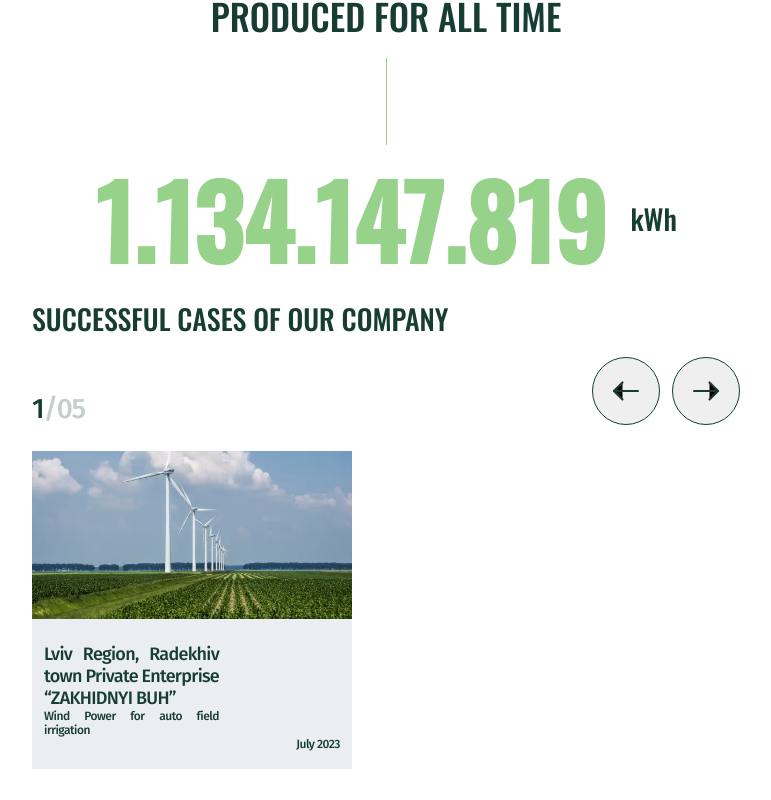
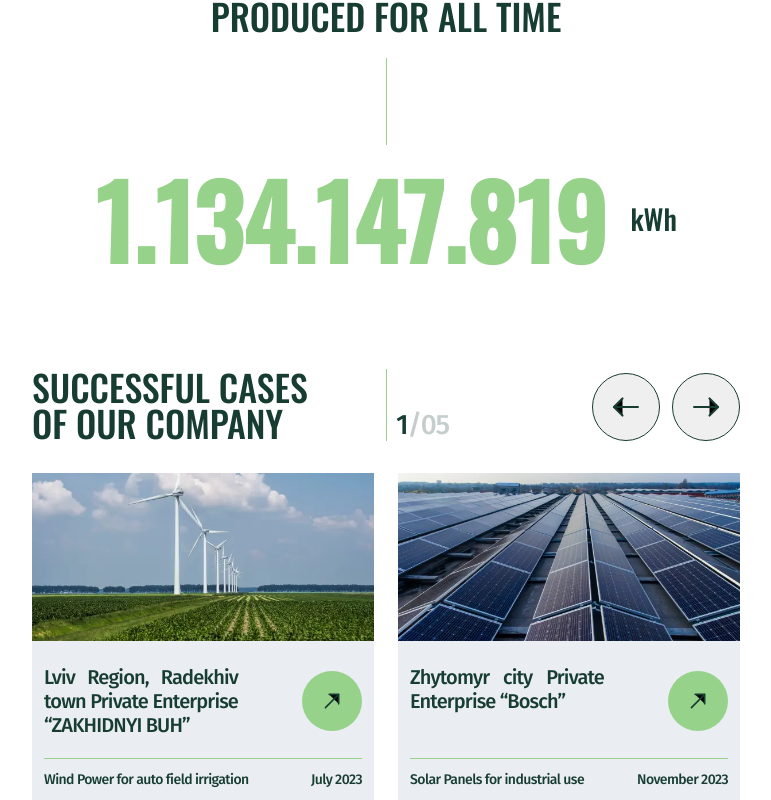
Before and after one commit to BohdanKushnerov/vite-ecosolution, a React (Vite) app: page / in a window 1280 px wide. Shown: the part 1549-2349 px from the top of the page, without its empty margins (254-1025 px from the left). Before the commit the page ends 2318 px from the top, so only its background shows below. Built offline with nearby package versions, Linux system fonts and the light colour scheme.

Commit message:
copmleted section cases, add custom hook for slider (useResizeWindow)

```diff
--- a/src/components/CasesSection/Cases/Cases.styled.tsx
+++ b/src/components/CasesSection/Cases/Cases.styled.tsx
@@ -1,8 +1,24 @@
 import styled from "styled-components";
 
-export const CasesTitle = styled.h2`
+export const TitleCounterAndButtonWrap = styled.div`
   margin-top: 36px;
   margin-bottom: 24px;
+
+  @media (min-width: 768px) {
+    display: grid;
+    grid-template-columns: 1fr 1fr;
+    grid-template-rows: 1fr;
+    margin-top: 100px;
+    margin-bottom: 32px;
+  }
+
+  @media (min-width: 1440px) {
+    margin-top: 120px;
+    margin-bottom: 120px;
+  }
+`;
+export const CasesTitle = styled.h2`
+  width: 264px;
 
   color: #173d33;
   font-family: "Oswald";
@@ -11,13 +27,45 @@ export const CasesTitle = styled.h2`
   font-weight: 400;
   line-height: 28px; /* 100% */
   text-transform: uppercase;
+
+  @media (max-width: 767px) {
+    margin-bottom: 24px;
+  }
+
+  @media (min-width: 768px) {
+    /* width: 272px; */
+    width: 276px;
+    /* margin-bottom: 32px; */
+
+    font-size: 36px;
+    line-height: 36px; /* 100% */
+  }
+
+  @media (min-width: 1440px) {
+    width: 398px;
+
+    font-size: 48px;
+    line-height: 48px; /* 100% */
+  }
 `;
 
 export const SliderCounterAndButtonWrap = styled.div`
   display: flex;
   justify-content: space-between;
   align-items: end;
-  margin-bottom: 26px;
+  /* margin-bottom: 26px; */
+
+  @media (min-width: 768px) {
+    padding-left: 9px;
+
+    border-left: 1px solid #97d28b;
+  }
+
+  @media (min-width: 1440px) {
+    padding-left: 161px;
+
+    /* border-left: 1px solid #97d28b; */
+  }
 `;
 
 export const SliderCounter = styled.p`
@@ -46,11 +94,21 @@ export const SliderButtonLeft = styled.button`
   align-items: flex-start;
   gap: 10px;
   rotate: 180deg;
+  cursor: pointer;
 
   border-radius: 100px;
   border: 1px solid #173d33;
+
   svg {
     stroke: #173d33;
+  }
+
+  &:hover {
+    border-color: #97d28b;
+
+    svg {
+      stroke: #97d28b;
+    }
   }
 `;
 
@@ -59,11 +117,21 @@ export const SliderButtonRigth = styled.button`
   padding: 15px;
   align-items: flex-start;
   gap: 10px;
+  cursor: pointer;
 
   border-radius: 100px;
   border: 1px solid #173d33;
+
   svg {
     stroke: #173d33;
+  }
+
+  &:hover {
+    border-color: #97d28b;
+
+    svg {
+      stroke: #97d28b;
+    }
   }
 `;
 
@@ -72,16 +140,43 @@ export const SwiperWrap = styled.div`
   height: 318px;
   flex-shrink: 0;
 
-  background: #eaedf1;
+  @media (min-width: 768px) {
+    width: 100%;
+    height: 322px;
+  }
 `;
 
 export const Image = styled.img`
   width: 320px;
   height: 168px;
+
+  @media (min-width: 768px) {
+    width: 342px;
+  }
+
+  @media (min-width: 1440px) {
+    width: 596px;
+    height: 296px;
+  }
 `;
 
 export const SlideTextContentWrap = styled.div`
   padding: 24px 12px 12px;
+
+  background: #eaedf1;
+
+  @media (min-width: 1440px) {
+    padding: 48px 36px;
+  }
+`;
+
+export const SlideTitleIconWrap = styled.div`
+  display: flex;
+  justify-content: space-between;
+  align-items: center;
+  padding-bottom: 21px;
+
+  border-bottom: 1px solid #97d28b;
 `;
 
 export const SlideTitle = styled.h4`
@@ -94,11 +189,54 @@ export const SlideTitle = styled.h4`
   font-weight: 400;
   line-height: normal;
   letter-spacing: -0.72px;
+
+  @media (min-width: 768px) {
+    width: 194px;
+    height: 72px;
+
+    font-size: 20px;
+    /* letter-spacing: -0.75px; */
+    letter-spacing: -0.85px;
+  }
+
+  @media (min-width: 1440px) {
+    width: 357px;
+
+    font-size: 24px;
+    letter-spacing: -0.96px;
+  }
+`;
+
+export const IconSlideWrap = styled.a`
+  display: inline-flex;
+  padding: 16px;
+  align-items: flex-start;
+  gap: 10px;
+
+  border-radius: 100px;
+  background: #97d28b;
+  cursor: pointer;
+
+  svg use {
+    stroke: #173d33;
+  }
+
+  &:hover {
+    background: #173d33;
+
+    svg use {
+      stroke: #97d28b;
+    }
+  }
+`;
+
+export const SlideDescDateWrap = styled.div`
+  display: flex;
+  justify-content: space-between;
+  padding-top: 12px;
 `;
 
 export const SlideDescription = styled.p`
-  width: 175px;
-
   color: #173d33;
   text-align: justify;
   font-size: 12px;
@@ -106,6 +244,16 @@ export const SlideDescription = styled.p`
   font-weight: 400;
   line-height: normal;
   letter-spacing: -0.48px;
+
+  @media (min-width: 768px) {
+    font-size: 14px;
+    letter-spacing: -0.56px;
+  }
+
+  @media (min-width: 1440px) {
+    font-size: 16px;
+    letter-spacing: -0.64px;
+  }
 `;
 
 export const SlideDate = styled.p`
@@ -116,4 +264,14 @@ export const SlideDate = styled.p`
   font-weight: 400;
   line-height: normal;
   letter-spacing: -0.48px;
+
+  @media (min-width: 768px) {
+    font-size: 14px;
+    letter-spacing: -0.56px;
+  }
+
+  @media (min-width: 1440px) {
+    font-size: 16px;
+    letter-spacing: -0.64px;
+  }
 `;
--- a/src/components/CasesSection/Cases/Cases.tsx
+++ b/src/components/CasesSection/Cases/Cases.tsx
@@ -4,28 +4,34 @@ import { Navigation } from "swiper/modules";
 import "swiper/css";
 import "swiper/css/navigation";
 
+import useResizeWindow from "hooks/useResizeWindow";
 import {
   CasesTitle,
+  IconSlideWrap,
   Image,
   SlideDate,
+  SlideDescDateWrap,
   SlideDescription,
   SlideTextContentWrap,
   SlideTitle,
+  SlideTitleIconWrap,
   SliderButtonLeft,
   SliderButtonRigth,
   SliderButtonsWrap,
   SliderCounter,
   SliderCounterAndButtonWrap,
   SwiperWrap,
+  TitleCounterAndButtonWrap,
 } from "./Cases.styled";
 import sprite from "assets/sprite.svg";
 
 const Cases: FC = () => {
   const [currentSlide, setCurrentSlide] = useState(1);
+  const screen = useResizeWindow(768, 1440);
 
   return (
     <section>
-      <div>
+      <TitleCounterAndButtonWrap>
         <CasesTitle>Successful cases of our company</CasesTitle>
         {/*  */}
         <SliderCounterAndButtonWrap>
@@ -46,14 +52,14 @@ const Cases: FC = () => {
             </SliderButtonRigth>
           </SliderButtonsWrap>
         </SliderCounterAndButtonWrap>
-      </div>
+      </TitleCounterAndButtonWrap>
       {/*  */}
       <SwiperWrap>
         <Swiper
           modules={[Navigation]}
-          // spaceBetween={50}
+          spaceBetween={screen === "desktop" ? 48 : 24}
           loop={true}
-          slidesPerView={1}
+          slidesPerView={screen === "mobile" ? 1 : 2}
           navigation={{
             nextEl: ".custom_next",
             prevEl: ".custom_prev",
@@ -62,26 +68,121 @@ const Cases: FC = () => {
         >
           <SwiperSlide>
             <picture>
-              <source
-                srcSet="/src/assets/CasesSwiperImages/lviv-region.webp 1x, /src/assets/CasesSwiperImages/lviv-region-2x.webp 2x"
-              />
+              <source srcSet="/src/assets/CasesSwiperImages/lviv-region.webp 1x, /src/assets/CasesSwiperImages/lviv-region-2x.webp 2x" />
               <Image src="/src/assets/CasesSwiperImages/lviv-region.webp" />
             </picture>
             <SlideTextContentWrap>
+              <SlideTitleIconWrap>
                 <SlideTitle>
                   Lviv Region, Radekhiv town Private Enterprise “ZAKHIDNYI BUH”
                 </SlideTitle>
+                <IconSlideWrap>
+                  <svg width={28} height={28}>
+                    <use href={sprite + "#icon-arrow-right-up"} />
+                  </svg>
+                </IconSlideWrap>
+              </SlideTitleIconWrap>
+              <SlideDescDateWrap>
                 <SlideDescription>
                   Wind Power for auto field irrigation
                 </SlideDescription>
                 <SlideDate>July 2023</SlideDate>
+              </SlideDescDateWrap>
             </SlideTextContentWrap>
           </SwiperSlide>
 
-          <SwiperSlide>2</SwiperSlide>
-          <SwiperSlide>3</SwiperSlide>
-          <SwiperSlide>4</SwiperSlide>
-          <SwiperSlide>5</SwiperSlide>
+          {/*  */}
+          <SwiperSlide>
+            <picture>
+              <source srcSet="/src/assets/CasesSwiperImages/zhytomyr-city.webp 1x, /src/assets/CasesSwiperImages/zhytomyr-city-2x.webp 2x" />
+              <Image src="/src/assets/CasesSwiperImages/zhytomyr-city.webp" />
+            </picture>
+            <SlideTextContentWrap>
+              <SlideTitleIconWrap>
+                <SlideTitle>
+                  Zhytomyr city Private Enterprise “Bosch”
+                </SlideTitle>
+                <IconSlideWrap>
+                  <svg width={28} height={28}>
+                    <use href={sprite + "#icon-arrow-right-up"} />
+                  </svg>
+                </IconSlideWrap>
+              </SlideTitleIconWrap>
+              <SlideDescDateWrap>
+                <SlideDescription>
+                  Solar Panels for industrial use
+                </SlideDescription>
+                <SlideDate>November 2023</SlideDate>
+              </SlideDescDateWrap>
+            </SlideTextContentWrap>
+          </SwiperSlide>
+          {/*  */}
+          <SwiperSlide>
+            <picture>
+              <source srcSet="/src/assets/CasesSwiperImages/rivne-city.webp 1x, /src/assets/CasesSwiperImages/rivne-city-2x.webp 2x" />
+              <Image src="/src/assets/CasesSwiperImages/rivne-city.webp" />
+            </picture>
+            <SlideTextContentWrap>
+              <SlideTitleIconWrap>
+                <SlideTitle>Rivne city Private Enterprise “Biotech”</SlideTitle>
+                <IconSlideWrap>
+                  <svg width={28} height={28}>
+                    <use href={sprite + "#icon-arrow-right-up"} />
+                  </svg>
+                </IconSlideWrap>
+              </SlideTitleIconWrap>
+              <SlideDescDateWrap>
+                <SlideDescription>Thermal modules</SlideDescription>
+                <SlideDate>October 2023</SlideDate>
+              </SlideDescDateWrap>
+            </SlideTextContentWrap>
+          </SwiperSlide>
+          {/*  */}
+          <SwiperSlide>
+            <picture>
+              <source srcSet="/src/assets/CasesSwiperImages/kherson-city.webp 1x, /src/assets/CasesSwiperImages/kherson-city-2x.webp 2x" />
+              <Image src="/src/assets/CasesSwiperImages/kherson-city.webp" />
+            </picture>
+            <SlideTextContentWrap>
+              <SlideTitleIconWrap>
+                <SlideTitle>
+                  Kherson city Private Enterprise “HealthyFarm”
+                </SlideTitle>
+                <IconSlideWrap>
+                  <svg width={28} height={28}>
+                    <use href={sprite + "#icon-arrow-right-up"} />
+                  </svg>
+                </IconSlideWrap>
+              </SlideTitleIconWrap>
+              <SlideDescDateWrap>
+                <SlideDescription>Wind power</SlideDescription>
+                <SlideDate>September 2021</SlideDate>
+              </SlideDescDateWrap>
+            </SlideTextContentWrap>
+          </SwiperSlide>
+          {/*  */}
+          <SwiperSlide>
+            <picture>
+              <source srcSet="/src/assets/CasesSwiperImages/zaporizhia-city.webp 1x, /src/assets/CasesSwiperImages/zaporizhia-city-2x.webp 2x" />
+              <Image src="/src/assets/CasesSwiperImages/zaporizhia-city.webp" />
+            </picture>
+            <SlideTextContentWrap>
+              <SlideTitleIconWrap>
+                <SlideTitle>
+                  Zaporizhia city Private Enterprise “Biotech”
+                </SlideTitle>
+                <IconSlideWrap>
+                  <svg width={28} height={28}>
+                    <use href={sprite + "#icon-arrow-right-up"} />
+                  </svg>
+                </IconSlideWrap>
+              </SlideTitleIconWrap>
+              <SlideDescDateWrap>
+                <SlideDescription>Mini nuclear stations</SlideDescription>
+                <SlideDate>May 2021</SlideDate>
+              </SlideDescDateWrap>
+            </SlideTextContentWrap>
+          </SwiperSlide>
         </Swiper>
       </SwiperWrap>
     </section>
--- /dev/null
+++ b/src/hooks/useResizeWindow.tsx
@@ -0,0 +1,80 @@
+// import { useEffect, useState } from "react";
+
+// type AppScreen = "mobile" | "tablet" | "desktop";
+
+// interface IUseResizeWindow {
+//   (mobileWidth: number, tabletWidth: number, desktopWidth: number): void;
+// }
+
+// const useResizeWindow: IUseResizeWindow = (
+//   mobileWidth,
+//   tabletWidth,
+//   desktopWidth
+// ) => {
+//   const [screen, setScreen] = useState<AppScreen>(() => {
+// if (window.innerWidth < mobileWidth) {
+//   return "mobile";
+// } else if (
+//   window.innerWidth >= tabletWidth &&
+//   window.innerWidth < desktopWidth
+// ) {
+//   return "tablet";
+// } else {
+//   return "desktop";
+// }
+//   });
+
+//   // resize window
+//   useEffect(() => {
+//     const handleResize = () => {
+//       if (window.innerWidth < mobileWidth) {
+//         setScreen("mobile");
+//       } else if (
+//         window.innerWidth >= tabletWidth &&
+//         window.innerWidth < desktopWidth
+//       ) {
+//         setScreen("tablet");
+//       } else {
+//         setScreen("desktop");
+//       }
+//     };
+
+//     window.addEventListener("resize", handleResize);
+
+//     return () => {
+//       window.removeEventListener("resize", handleResize);
+//     };
+//   }, [desktopWidth, mobileWidth, screen, tabletWidth]);
+
+//   return screen;
+// };
+
+// export default useResizeWindow;
+
+import { useEffect, useState, useCallback } from "react";
+
+type AppScreen = "mobile" | "tablet" | "desktop";
+
+const useResizeWindow = (
+  // mobileWidth: number,
+  tabletWidth: number,
+  desktopWidth: number
+): AppScreen => {
+  const getScreen = useCallback(() => {
+    if (window.innerWidth < tabletWidth) return "mobile";
+    if (window.innerWidth < desktopWidth) return "tablet";
+    return "desktop";
+  }, [desktopWidth, tabletWidth]);
+
+  const [screen, setScreen] = useState<AppScreen>(() => getScreen());
+
+  useEffect(() => {
+    const handleResize = () => setScreen(getScreen());
+    window.addEventListener("resize", handleResize);
+    return () => window.removeEventListener("resize", handleResize);
+  }, [getScreen]);
+
+  return screen;
+};
+
+export default useResizeWindow;
```
Lines whose indentation alone changed are shown as unchanged.
